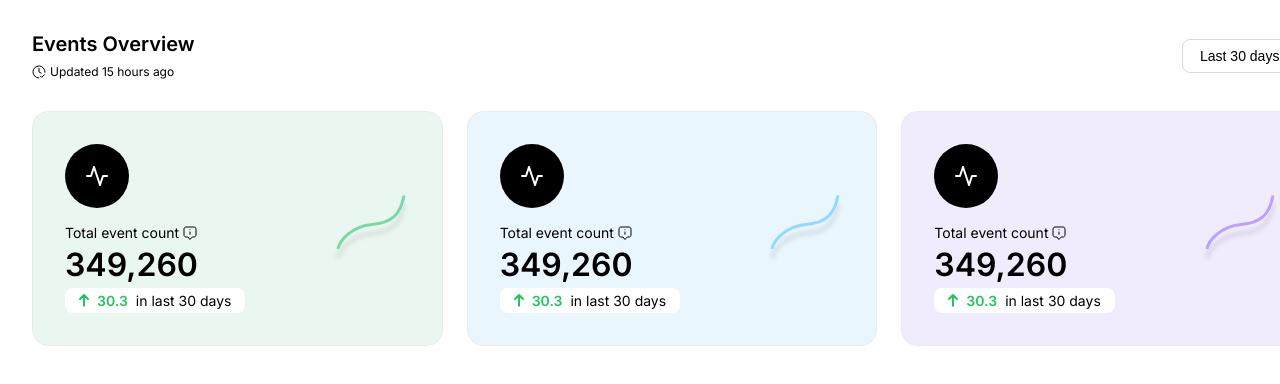
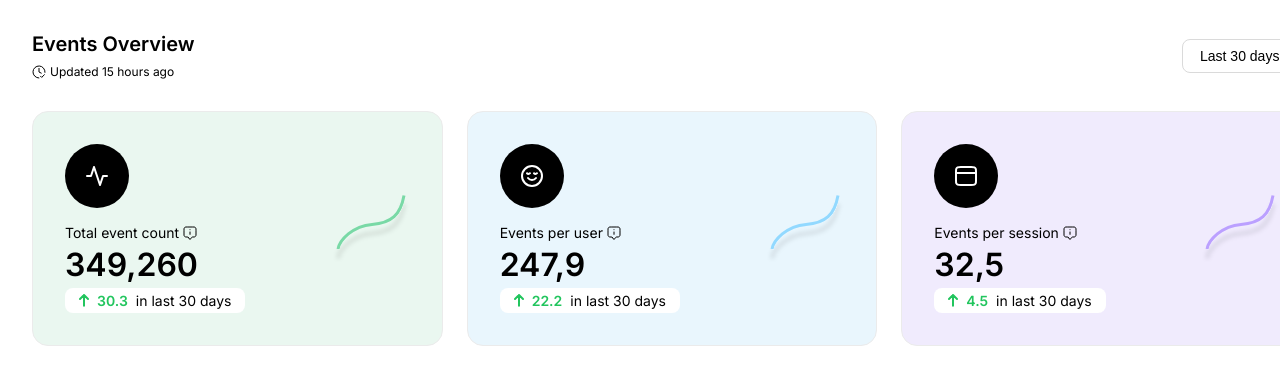
Before and after one commit to erdemuslu/events-overview, a React (Vite) app: page / in a window 1280 px wide. Shown: the top 384 px of the page. Built offline with nearby package versions, Linux system fonts and the light colour scheme.

Commit message:
feat(main-statistics): add dynamic mapping

```diff
--- a/src/components/box/box.jsx
+++ b/src/components/box/box.jsx
@@ -4,6 +4,7 @@ import { ActivityIcon, IncreaseIcon, InfoIcon, PathIcon } from "../icons";
 
 const Box = ({
   label,
+  Icon,
   value,
   summaryPercantageValue,
   summaryType,
@@ -12,7 +13,7 @@ const Box = ({
   return (
     <div className={`box${variant ? ` box--${variant}` : ""}`}>
       <div className="box-icon">
-        <ActivityIcon />
+        <Icon />
       </div>
       <div className="box-label">
         <p>{label}</p>
@@ -32,6 +33,7 @@ const Box = ({
 };
 
 Box.defaultProps = {
+  Icon: ActivityIcon,
   label: "Total event count",
   value: "349,260",
   summaryPercantageValue: "30.3",
--- a/src/components/icons/events.jsx
+++ /dev/null
@@ -1,18 +0,0 @@
-const EventsIcon = (props) => (
-  <svg
-    xmlns="http://www.w3.org/2000/svg"
-    width={22}
-    height={20}
-    fill="none"
-    {...props}
-  >
-    <path
-      stroke="#fff"
-      strokeLinecap="round"
-      strokeLinejoin="round"
-      strokeWidth={2}
-      d="M21 7H1m0-1.2v8.4c0 1.68 0 2.52.327 3.162a3 3 0 0 0 1.311 1.311C3.28 19 4.12 19 5.8 19h10.4c1.68 0 2.52 0 3.162-.327a3 3 0 0 0 1.311-1.311C21 16.72 21 15.88 21 14.2V5.8c0-1.68 0-2.52-.327-3.162a3 3 0 0 0-1.311-1.311C18.72 1 17.88 1 16.2 1H5.8c-1.68 0-2.52 0-3.162.327a3 3 0 0 0-1.311 1.311C1 3.28 1 4.12 1 5.8Z"
-    />
-  </svg>
-);
-export default EventsIcon;
--- a/src/components/icons/index.jsx
+++ b/src/components/icons/index.jsx
@@ -1,6 +1,6 @@
 export { default as ActivityIcon } from "./activity";
 export { default as ArrowDownIcon } from "./arrow-down";
-export { default as EventsIcon } from "./events";
+export { default as UsersIcon } from "./users";
 export { default as IncreaseIcon } from "./increase";
 export { default as InfoIcon } from "./info";
 export { default as LastUpdateIcon } from "./last-update";
--- /dev/null
+++ b/src/components/icons/users.jsx
@@ -0,0 +1,18 @@
+const UserIcon = (props) => (
+  <svg
+    xmlns="http://www.w3.org/2000/svg"
+    width={22}
+    height={22}
+    fill="none"
+    {...props}
+  >
+    <path
+      stroke="#fff"
+      strokeLinecap="round"
+      strokeLinejoin="round"
+      strokeWidth={2}
+      d="M7 13s1.5 2 4 2 4-2 4-2m1-4.76c-.395.485-.935.76-1.5.76s-1.09-.275-1.5-.76m-4 0c-.395.485-.935.76-1.5.76S6.41 8.725 6 8.24M21 11c0 5.523-4.477 10-10 10S1 16.523 1 11 5.477 1 11 1s10 4.477 10 10Z"
+    />
+  </svg>
+);
+export default UserIcon;
--- a/src/constants/index.js
+++ b/src/constants/index.js
@@ -1 +1,3 @@
 export { headerFilterData as headerFilterData } from "./header";
+export { mainBoxData as mainBoxData } from "./main-statistics";
+export { mainBoxInfo as mainBoxInfo } from "./main-statistics";
--- a/src/constants/main-statistics.js
+++ b/src/constants/main-statistics.js
@@ -1,15 +1,20 @@
+import { ActivityIcon, UsersIcon, SessionIcon } from "../components/icons";
+
 export const mainBoxInfo = [
   {
+    Icon: ActivityIcon,
     label: "Total event count",
     type: "total-event",
     info: "lorem ipsum dolor sit amet",
   },
   {
+    Icon: UsersIcon,
     label: "Events per user",
     type: "events-per-user",
     info: "lorem ipsum dolor sit amet",
   },
   {
+    Icon: SessionIcon,
     label: "Events per session",
     type: "events-per-session",
     info: "lorem ipsum dolor sit amet",
@@ -45,7 +50,7 @@ export const mainBoxData = {
       summaryPercantageValue: 30.3,
     },
   },
-  "events-per-sessions": {
+  "events-per-session": {
     "last-30-days": {
       value: "32,5",
       summaryPercantageValue: 4.5,
--- a/src/sections/main-statistics/main-statistics.jsx
+++ b/src/sections/main-statistics/main-statistics.jsx
@@ -1,15 +1,43 @@
+import { useMemo } from "react";
+
 import "./main-statistics.css";
 
 import { Box } from "../../components";
+import { mainBoxData, mainBoxInfo } from "../../constants";
 
-const MainStatistics = () => {
+const MainStatistics = ({ type }) => {
+  const targetData = useMemo(
+    () =>
+      mainBoxInfo.map((item) => {
+        return {
+          ...item,
+          ...mainBoxData[item.type][type],
+        };
+      }),
+    [type]
+  );
+
   return (
     <div className="main-statitics">
-      <Box variant="alt-1" />
-      <Box variant="alt-2" />
-      <Box variant="alt-3" />
+      {targetData.map((item, index) => {
+        return (
+          <Box
+            key={item.value}
+            Icon={item.Icon}
+            label={item.label}
+            value={item.value}
+            summaryPercantageValue={item.summaryPercantageValue}
+            summaryType={item.summaryType}
+            variant={`alt-${index + 1}`}
+          />
+        );
+      })}
     </div>
   );
 };
 
+MainStatistics.defaultProps = {
+  type: "last-30-days",
+};
+
 export default MainStatistics;
```
